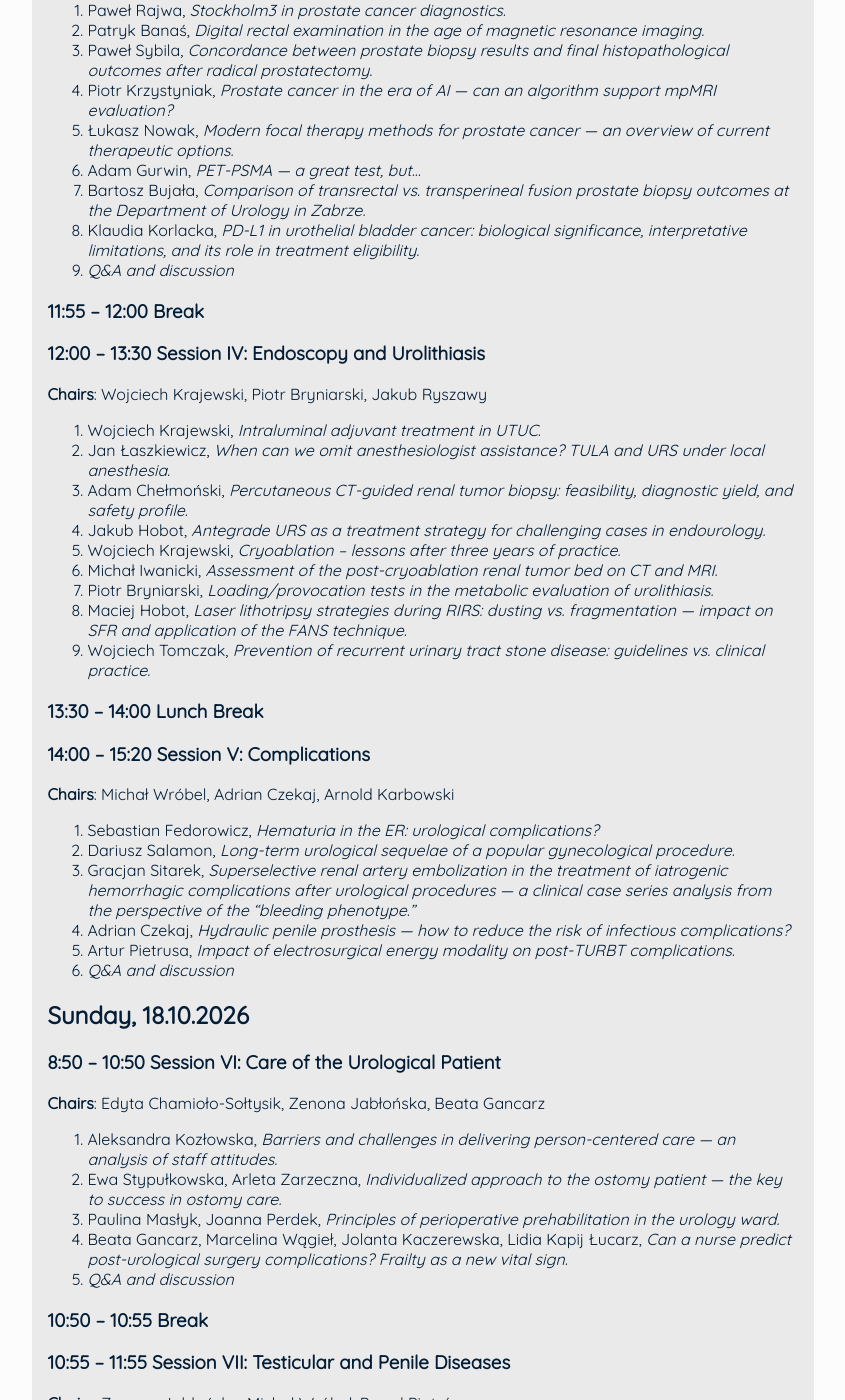
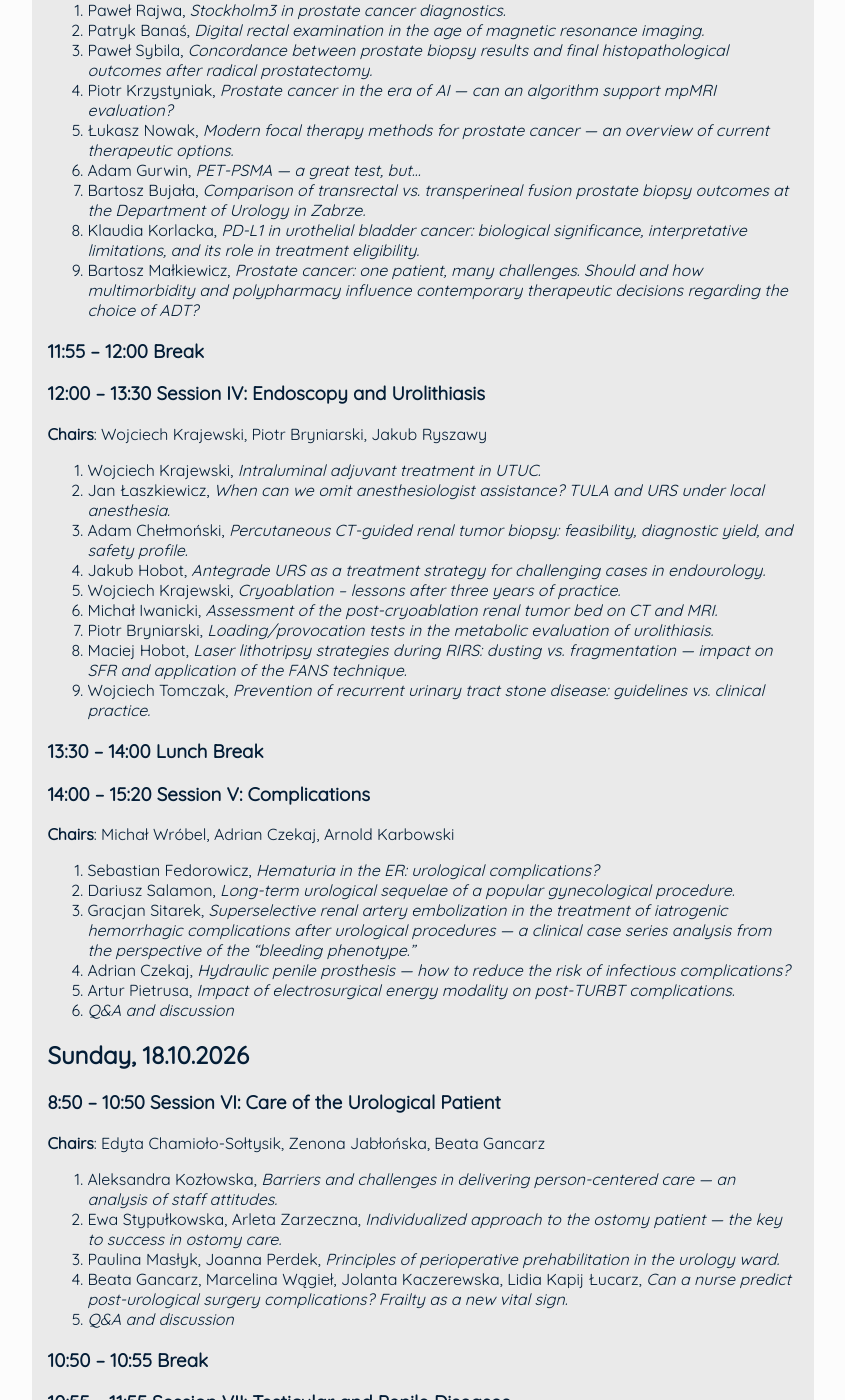
Before and after one commit to ptu-dolnyslask/urosilesiana, a Jekyll site: the page built from pages/program-eng.md, in a window 1280 px wide and 1400 px high, scrolled down 1284 px. Shown: the whole window, without its empty margins (217-1062 px from the left). Built offline with Jekyll 4.4.1, drawn with Linux system fonts in a browser that asks for light colours; nearby versions of some CDN libraries; some web fonts are replaced; our own code applies the rules of GitHub Pages for plain Markdown files; some of the changed text lies outside the part shown.

Commit message:
us29: program

```diff
--- a/pages/program-eng.md
+++ b/pages/program-eng.md
@@ -50,7 +50,7 @@ Saturday, 17.10.2026
 6. Adam Gurwin, *PET-PSMA — a great test, but...*
 7. Bartosz Bujała, *Comparison of transrectal vs. transperineal fusion prostate biopsy outcomes at the Department of Urology in Zabrze.*
 8. Klaudia Korlacka, *PD-L1 in urothelial bladder cancer: biological significance, interpretative limitations, and its role in treatment eligibility.*
-9. *Q&A and discussion*
+9. Bartosz Małkiewicz, *Prostate cancer: one patient, many challenges. Should and how multimorbidity and polypharmacy influence contemporary therapeutic decisions regarding the choice of ADT?*
 
 ### 11:55 -- 12:00 Break
 
```
Also changed, not shown: other parts of pages/program-eng.md (+1 -1 lines), pages/program.md (+2 -2 lines).
